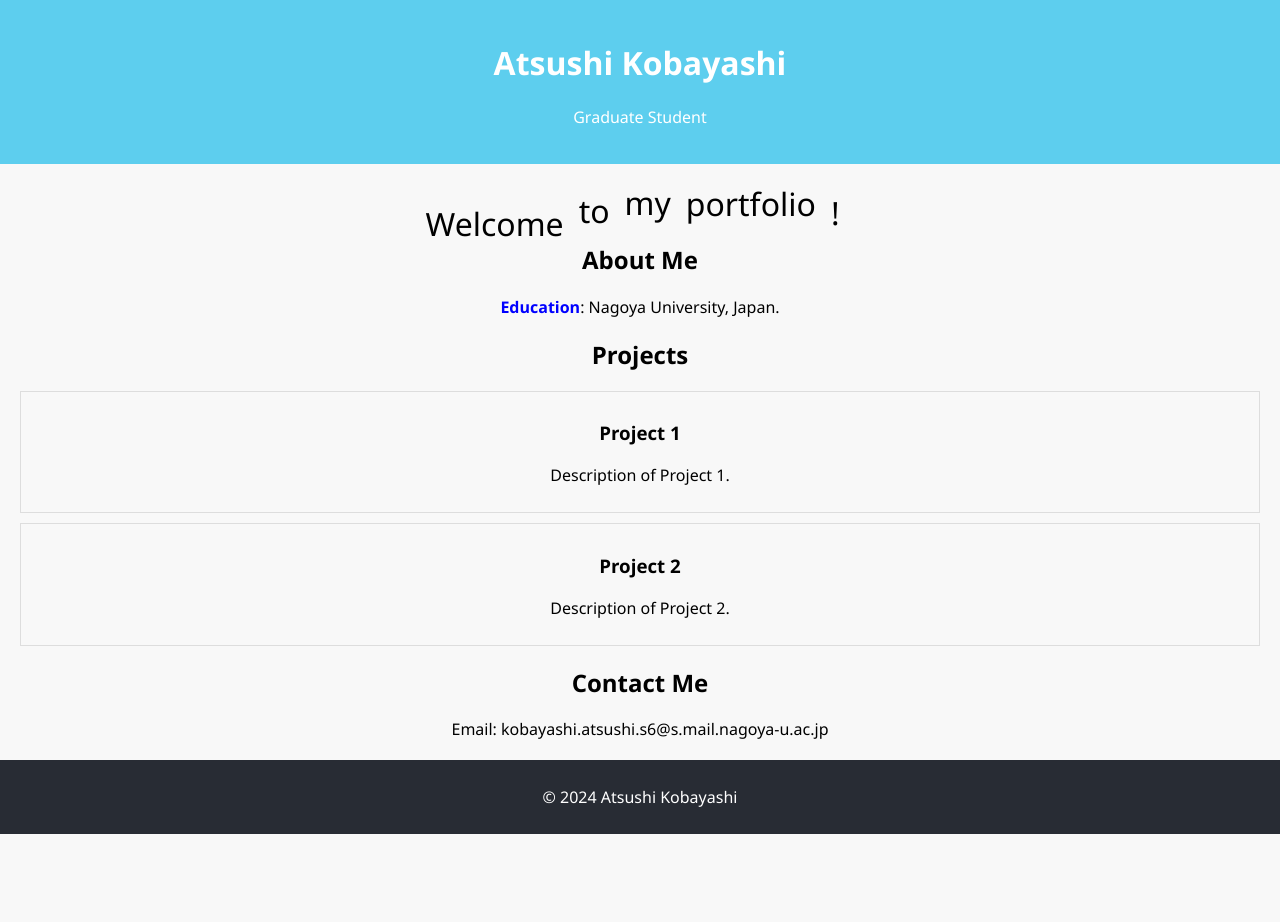
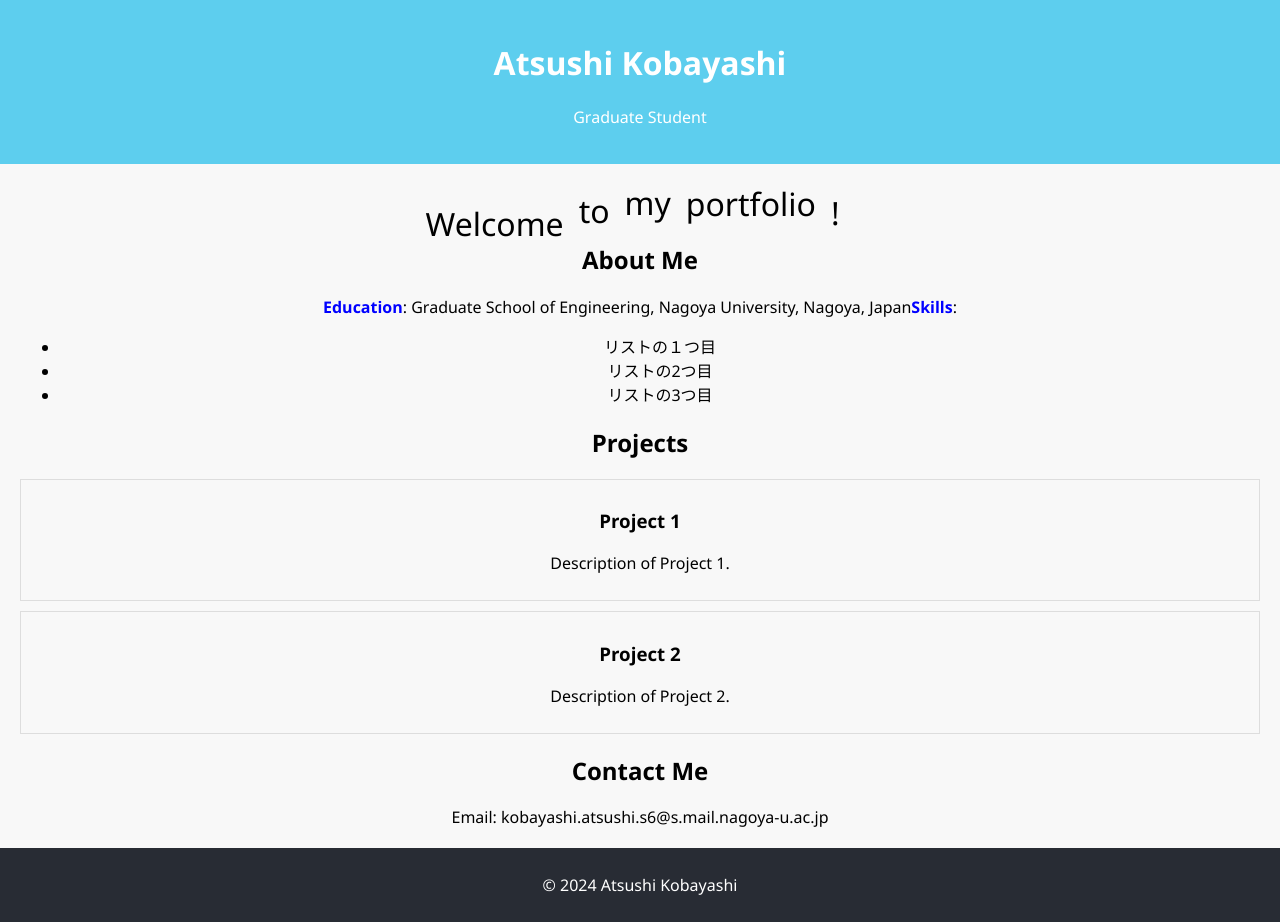
Before and after one commit to Atsushi22343/react-sample, a React (Create React App) app: page / in a window 1280 px wide. Before the commit the page ends 834 px from the top, so only its background shows below. Built offline with nearby package versions, Linux system fonts and the light colour scheme.

Commit message:
add list

```diff
--- a/src/App.js
+++ b/src/App.js
@@ -36,7 +36,13 @@ function App() {
       <section className="About">
         <h2>About Me</h2>
         <p>
-          <b><font color = "blue">Education</font></b>: Nagoya University, Japan.
+          <b><font color = "blue">Education</font></b>: Graduate School of Engineering, Nagoya University, Nagoya, Japan
+          <b><font color = "blue">Skills</font></b>:
+          <ul class="square">
+            <li>  リストの１つ目</li>
+            <li>  リストの2つ目</li>
+            <li>  リストの3つ目</li>
+          </ul>
         </p>
       </section>
       <section className="Projects">
```
